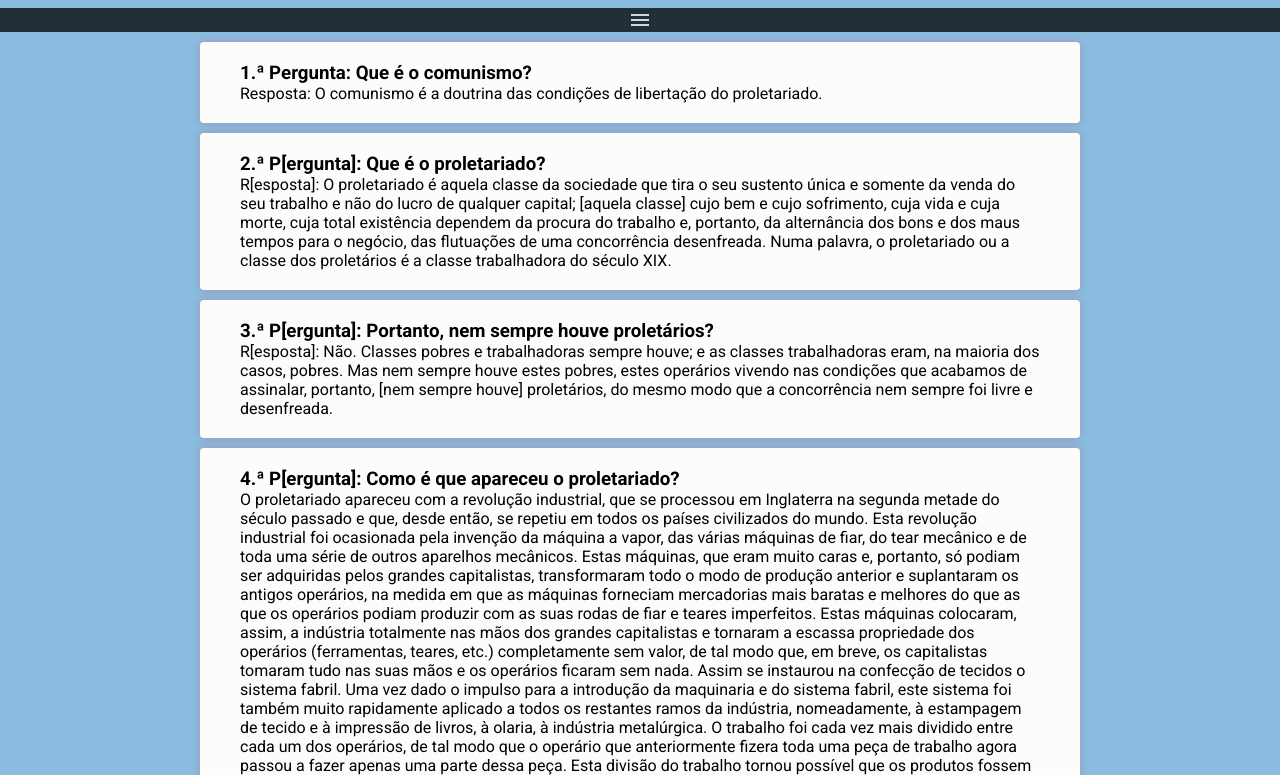
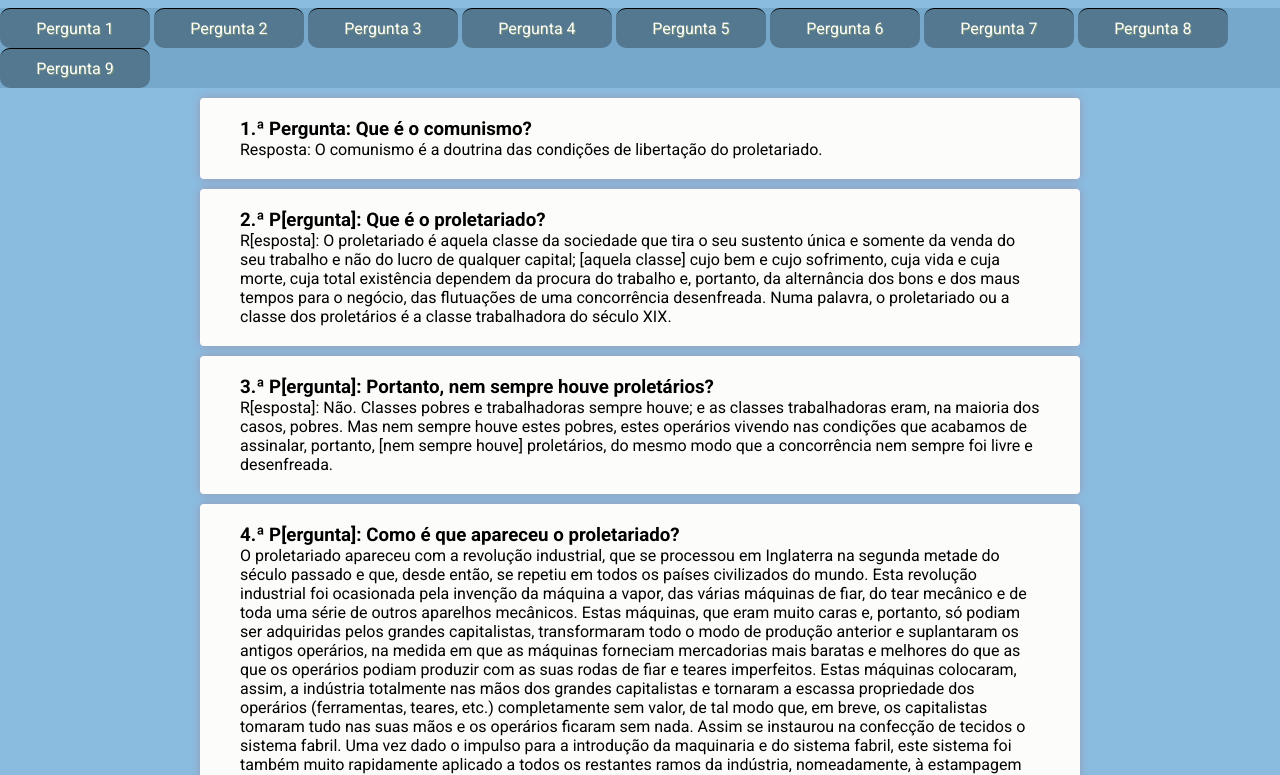
Before and after one commit to mateuswesley-1/projeto-android, a plain HTML site: page index.html in a window 1280 px wide. Shown: the part 260-1035 px from the top of the page. Drawn offline with nearby package versions, Linux system fonts and the light colour scheme.

Commit message:
media-query restante das midias

```diff
--- /dev/null
+++ b/estilo/media-query.css
@@ -0,0 +1,26 @@
+@charset "UTF-8";
+
+
+
+
+/* A partir de tablet */
+@media screen and (min-width: 768px) {
+    span#icone-menu{
+        display: none;
+    }
+
+    menu {
+        display: block;
+        margin: auto;
+    }
+
+    menu li{
+        display: inline-block;
+        width: 150px;
+        border-radius: 10px;
+    }
+
+    menu li a{
+        border-radius: 10px;
+    }
+}
--- a/estilo/styles.css
+++ b/estilo/styles.css
@@ -52,9 +52,11 @@ span#icone-menu:hover{
  }
 
 menu{
-    height: 400px;
+    max-height: 400px;
     list-style-type: none;
     display: none;
+    margin-bottom: 50px;
+    background-color: #75a8ca;
 }
 
 menu a{
@@ -69,6 +71,12 @@ menu a{
 }
 
 menu a:hover{
+    background-color: #e12c2c;
+    box-shadow: 2px 2px 0px rgba(255, 217, 28, 0.718);
+
+}
+
+menu a:focus-within{
     background-color: #e12c2c;
     box-shadow: 2px 2px 0px rgba(255, 217, 28, 0.718);
 
--- a/index.html
+++ b/index.html
@@ -7,12 +7,13 @@
     <title>Projeto</title>
     <link rel="shortcut icon" href="imagens/favicon.ico" type="image/x-icon">
     <link rel="stylesheet" href="estilo/styles.css">
+    <link rel="stylesheet" href="estilo/media-query.css">
     <link rel="preconnect" href="https://fonts.googleapis.com">
     <link rel="preconnect" href="https://fonts.gstatic.com" crossorigin>
     <link href="https://fonts.googleapis.com/css2?family=Bebas+Neue&family=Roboto:ital,wght@0,400;0,500;0,700;0,900;1,500;1,700;1,900&display=swap" rel="stylesheet">
     <link rel="stylesheet" href="https://fonts.googleapis.com/css2?family=Material+Symbols+Outlined:opsz,wght,FILL,GRAD@48,400,0,0" />
 </head>
-<body>
+<body onresize="mudouTamanho()">
     <header>
         <div>
             <h1>Princípios Básicos do Comunismo</h1>
@@ -31,15 +32,15 @@
     </span>
 
     <menu id="itens">
-        <li><a href='#' class="botaoMenu" onclick="abrirPergunta('pergunta1')">Pergunta 1</a href='#'></li>
-        <li><a href='#' class="botaoMenu" onclick="abrirPergunta('pergunta2')">Pergunta 2</a href='#'></li>
-        <li><a href='#' class="botaoMenu" onclick="abrirPergunta('pergunta3')">Pergunta 3</a href='#'></li>
-        <li><a href='#' class="botaoMenu" onclick="abrirPergunta('pergunta4')">Pergunta 4</a href='#'></li>
-        <li><a href='#' class="botaoMenu" onclick="abrirPergunta('pergunta5')">Pergunta 5</a href='#'></li>
-        <li><a href='#' class="botaoMenu" onclick="abrirPergunta('pergunta6')">Pergunta 6</a href='#'></li>
-        <li><a href='#' class="botaoMenu" onclick="abrirPergunta('pergunta7')">Pergunta 7</a href='#'></li>
-        <li><a href='#' class="botaoMenu" onclick="abrirPergunta('pergunta8')">Pergunta 8</a href='#'></li>
-        <li><a href='#' class="botaoMenu" onclick="abrirPergunta('pergunta9')">Pergunta 9</a href='#'></li>
+        <li><a href='#pergunta1' class="botaoMenu" onclick="abrirPergunta('pergunta1')">Pergunta 1</a href='#'></li>
+        <li><a href='#pergunta2' class="botaoMenu" onclick="abrirPergunta('pergunta2')">Pergunta 2</a href='#'></li>
+        <li><a href='#pergunta3' class="botaoMenu" onclick="abrirPergunta('pergunta3')">Pergunta 3</a href='#'></li>
+        <li><a href='#pergunta4' class="botaoMenu" onclick="abrirPergunta('pergunta4')">Pergunta 4</a href='#'></li>
+        <li><a href='#pergunta5' class="botaoMenu" onclick="abrirPergunta('pergunta5')">Pergunta 5</a href='#'></li>
+        <li><a href='#pergunta6' class="botaoMenu" onclick="abrirPergunta('pergunta6')">Pergunta 6</a href='#'></li>
+        <li><a href='#pergunta7' class="botaoMenu" onclick="abrirPergunta('pergunta7')">Pergunta 7</a href='#'></li>
+        <li><a href='#pergunta8' class="botaoMenu" onclick="abrirPergunta('pergunta8')">Pergunta 8</a href='#'></li>
+        <li><a href='#pergunta9' class="botaoMenu" onclick="abrirPergunta('pergunta9')">Pergunta 9</a href='#'></li>
     </menu>
 
 
--- a/script.js
+++ b/script.js
@@ -20,11 +20,6 @@ function abrirPergunta(idPergunta){
 
         }
 
-        if(itens.style.display == 'none'){
-            itens.style.display = 'block'
-        }else{
-            itens.style.display = 'none'
-        }
     }
 }
 
@@ -46,3 +41,11 @@ function cliqueMenu(){
     }
 
 }
+
+function mudouTamanho(){
+    if (window.innerWidth >= 768){
+        itens.style.display = 'block'
+    } else{
+        itens.style.display = 'none'
+    }
+}
```
